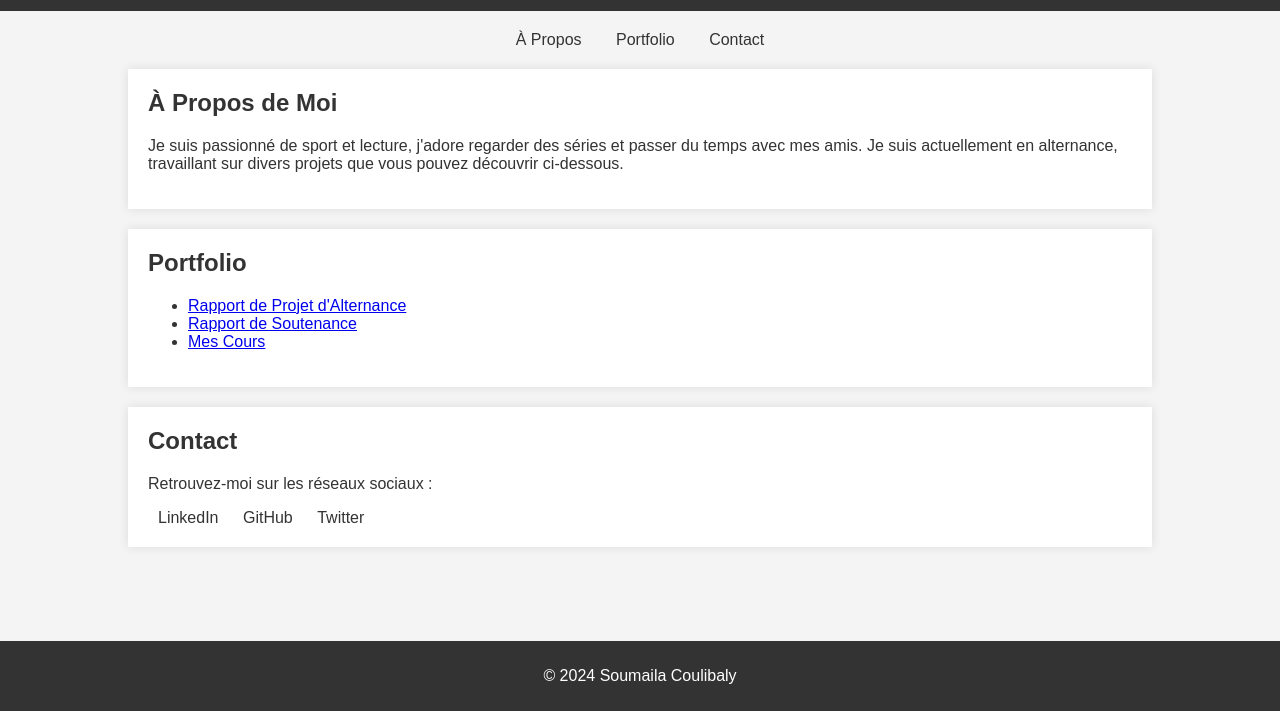
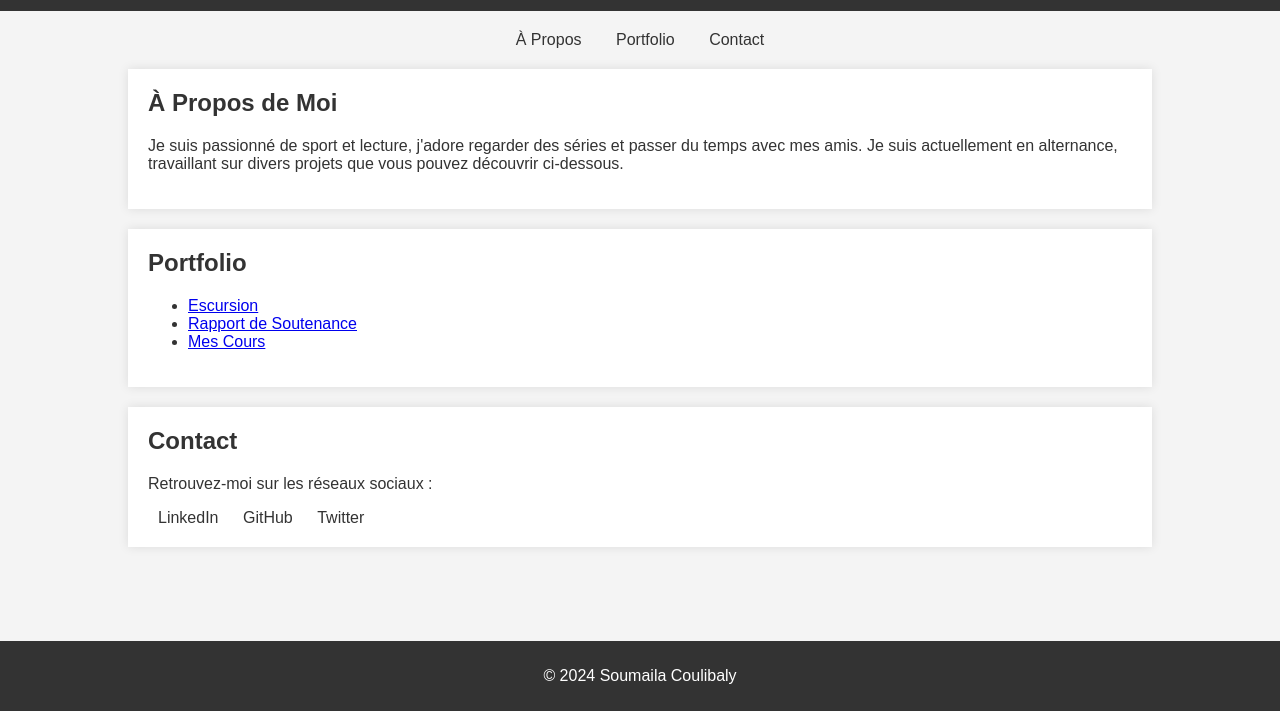
Before and after one commit to Soumaila10/portfolio, a plain HTML site: page index.html in a window 1280 px wide. Shown: the part 89-800 px from the top of the page. Drawn offline with Linux system fonts and the light colour scheme.

Commit message:
Update index.html

```diff
--- a/index.html
+++ b/index.html
@@ -73,7 +73,7 @@
         <section id="portfolio" class="section">
             <h2>Portfolio</h2>
             <ul>
-                <li><a href="rapport_projet_alternance.pdf" target="_blank">Rapport de Projet d'Alternance</a></li>
+                <li><a href="https://drive.google.com/drive/folders/1sZDUhvnA4i2fhlpoVGqaEsUSOsbJq6y_">Escursion</a></li>
                 <li><a href="https://drive.google.com/file/d/1ecDT2jtCwqTIcFM8BNH_mRtX5dovacli/view?usp=drive_link">Rapport de Soutenance</a></li>
                 <li><a href="https://drive.google.com/drive/folders/1bS7NLjVyrTAVmCZh0Civ4BqxYoFLY3LJ">Mes Cours</a></li>
             </ul>
```
